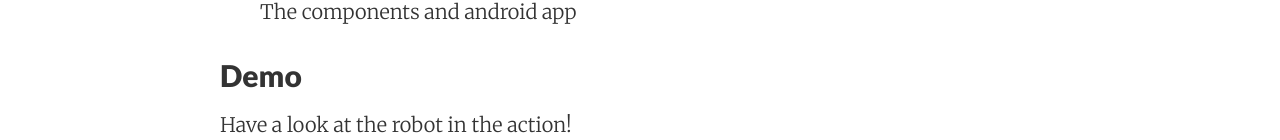
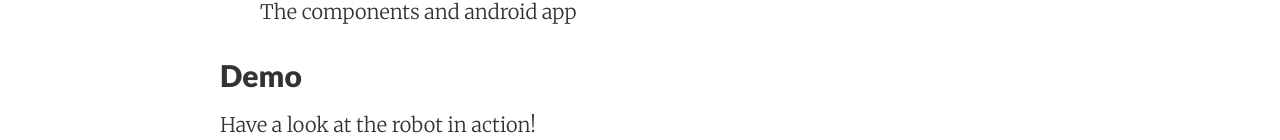
Before and after one commit to MallikarjunTirlapur/MallikarjunTirlapur.github.io, a Jekyll site: the page built from PICAutoDroid/index.html, in a window 1280 px wide. Shown: the part 891-1031 px from the top of the page. Built offline with Jekyll 4.4.1, drawn with Linux system fonts in a browser that asks for light colours; nearby versions of some CDN libraries; comment, search, counter and statistics services are not loaded; grey boxes are pictures that could not be loaded.

Commit message:
Update index.html

```diff
--- a/PICAutoDroid/index.html
+++ b/PICAutoDroid/index.html
@@ -37,11 +37,11 @@ layout: default
 </figure>
 
 <h2 id="demo">Demo</h2>
-Have a look at the robot in the action!
+Have a look at the robot in action!
 
-<div <iframe width="420" height="345"
-src="http://www.youtube.com/embed/XGSy3_Czz8k">
-</iframe></div>
+<style>.embed-container { position: relative; padding-bottom: 56.25%; height: 0; overflow: hidden; max-width: 100%; } .embed-container iframe, .embed-container object, .embed-container embed { position: absolute; top: 0; left: 0; width: 100%; height: 100%; }</style>
+<div class="embed-container"><iframe src="https://www.youtube.com/embed/homos4vd_Zs" frameborder="0" allowfullscreen=""></iframe></div>
+
 
 The future work is to make the robot work autonomously.
 
```
